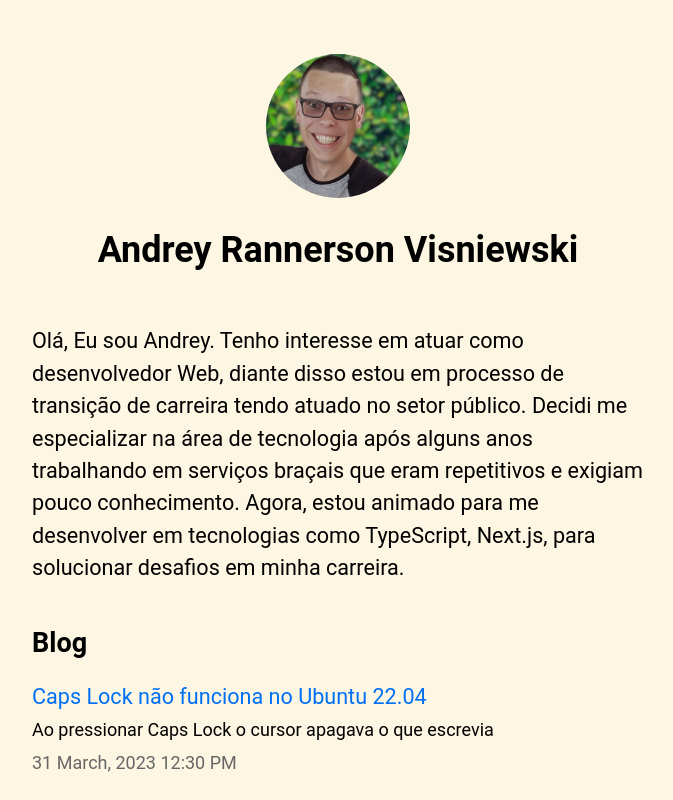
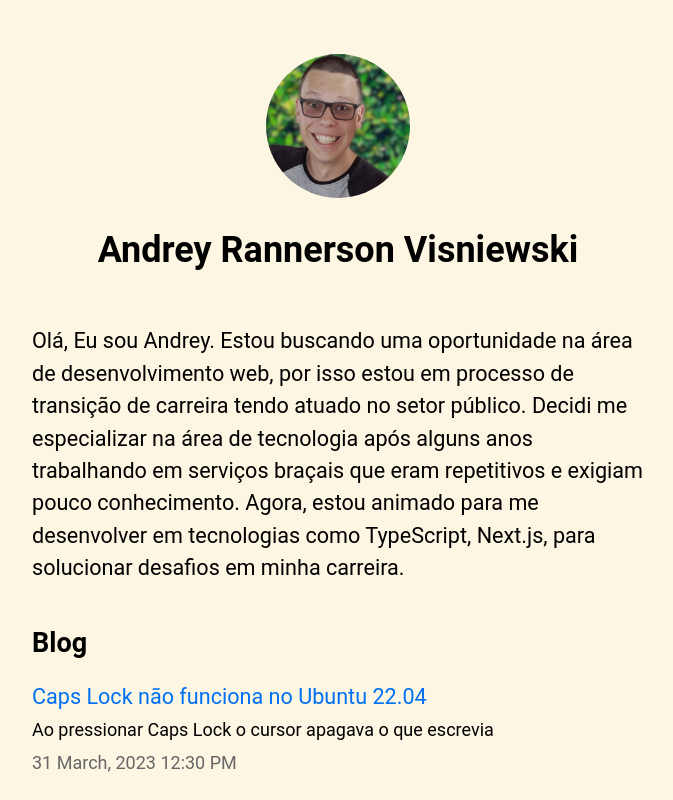
Before and after one commit to Andreyrvs/portfolio-blog, a Next.js app: page / in a window 1280 px wide. Shown: the top 800 px of the page, without its empty margins (302-975 px from the left). Built offline with nearby package versions, Linux system fonts and the light colour scheme.

Commit message:
fix: (App) - aprensentação

```diff
--- a/src/pages/index.tsx
+++ b/src/pages/index.tsx
@@ -7,7 +7,7 @@ import { getSortedPostsData } from '../lib/posts'
 import Date from '../components/date'
 
 const presentation1 =
-  'Olá, Eu sou Andrey. Tenho interesse em atuar como desenvolvedor Web, diante disso estou em processo de transição de carreira tendo atuado no setor público.'
+  'Olá, Eu sou Andrey. Estou buscando uma oportunidade na área de desenvolvimento web, por isso estou em processo de transição de carreira tendo atuado no setor público.'
 
 const presentation2 =
   'Decidi me especializar na área de tecnologia após alguns anos trabalhando em serviços braçais que eram repetitivos e exigiam pouco conhecimento. Agora, estou animado para me desenvolver em tecnologias como TypeScript, Next.js, para solucionar desafios em minha carreira.'
```
